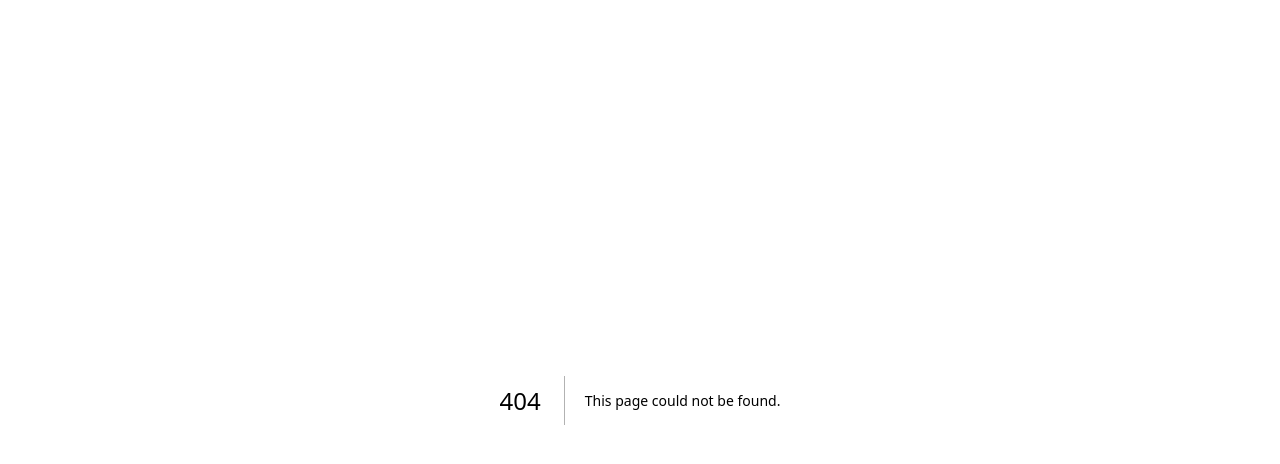
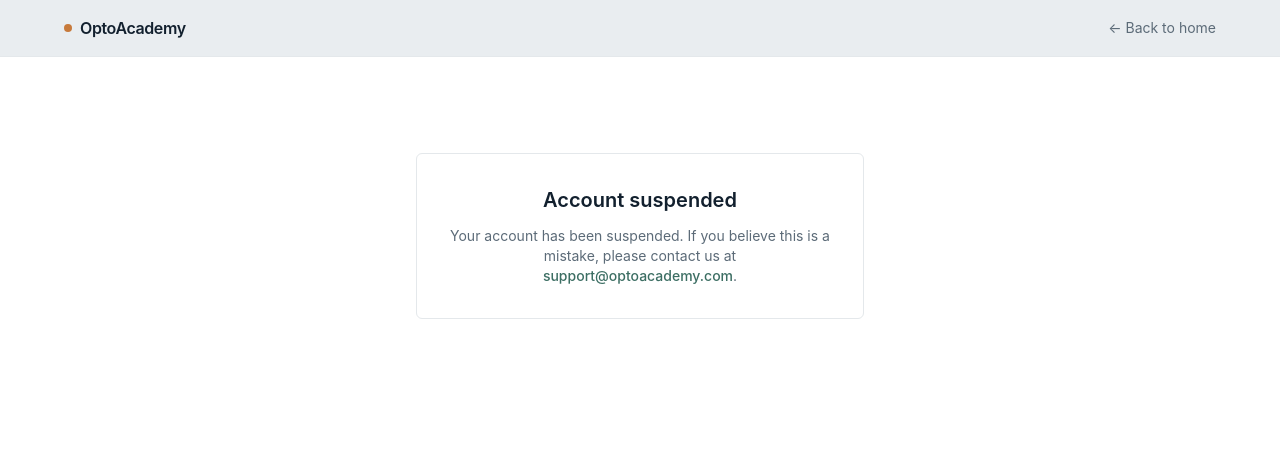
Before and after one commit to MHamzaNajam/optoacademy, a Next.js app: page /suspended in a window 1280 px wide. Before the commit this address had no page. Shown: the top 464 px of the page. Built offline with nearby package versions, Linux system fonts and the light colour scheme.

Commit message:
Create page.tsx

```diff
--- /dev/null
+++ b/app/(auth)/suspended/page.tsx
@@ -0,0 +1,22 @@
+import MiniHeader from "@/components/marketing/MiniHeader";
+
+export default function SuspendedPage() {
+  return (
+    <div className="min-h-screen bg-paper">
+      <MiniHeader />
+      <div className="flex items-center justify-center px-6 py-24">
+        <div className="w-full max-w-md bg-white border border-line rounded-md p-8 text-center">
+          <h1 className="text-xl font-semibold text-ink mb-3">Account suspended</h1>
+          <p className="text-sm text-slate">
+            Your account has been suspended. If you believe this is a mistake,
+            please contact us at{" "}
+            <a href="mailto:support@optoacademy.com" className="text-teal font-medium">
+              support@optoacademy.com
+            </a>
+            .
+          </p>
+        </div>
+      </div>
+    </div>
+  );
+}
```
